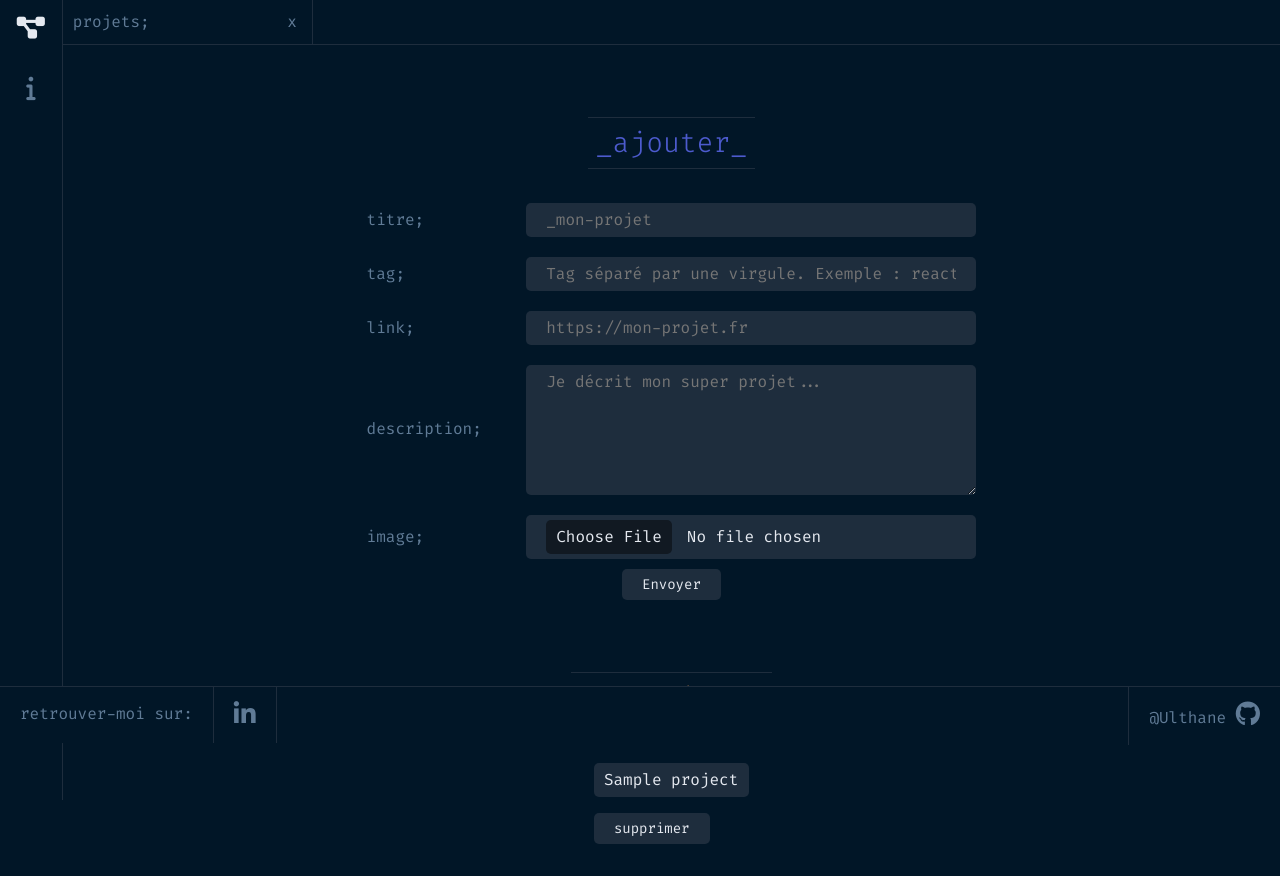
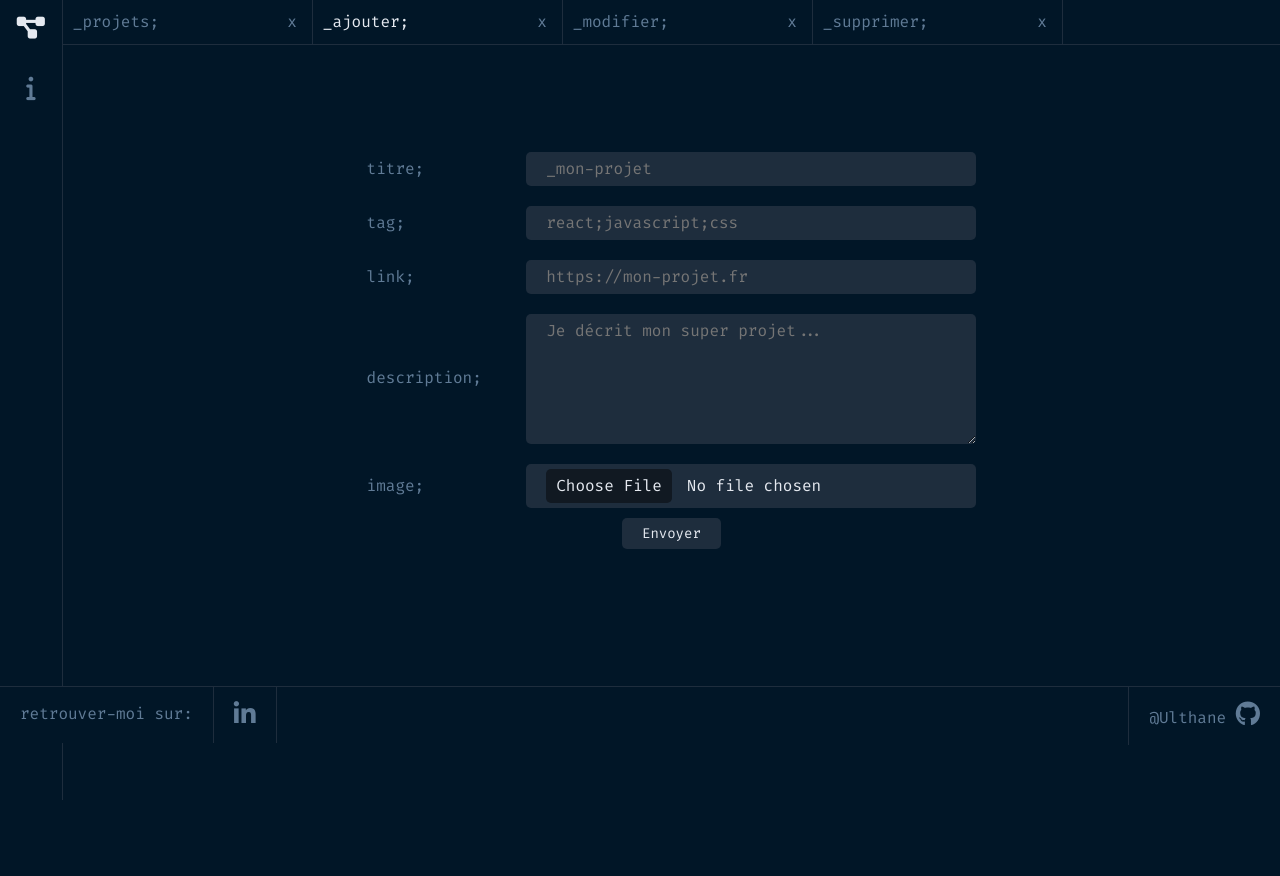
Before and after one commit to Ulthane/portfolio-code-design, a PHP site: page /index.php?page=admin&category-adm=pro_category&type=add in a window 1280 px wide. Shown: the part 57-933 px from the top of the page. After the commit the page ends 857 px from the top, so only its background shows below. Run offline with PHP 8.4, Linux system fonts and the light colour scheme; the visitor is signed in with stand-in values (Sample User, id 1); tables that the repository leaves empty or names only in its code hold one stand-in row (values such as "Sample post"); some libraries are stand-ins or nearby versions.

Commit message:
Update du code

```diff
--- a/controllers/controller.php
+++ b/controllers/controller.php
@@ -77,32 +77,15 @@
     // Controlleur pour la page d'administatrion
     function admin()
     {
-        $projectManager = new ProjectManager();
+        $categoryAdm = "_informations";
 
-        // On vérifie que la session est setter et qu'elle n'est pas vide,
-        // sinon on redirige vers le login
-        if (!isset($_SESSION['username']) || empty($_SESSION['username']))
+        if ($_GET['category-adm'] === "pro_category")
         {
-            header("location: index.php?page=login&error=1&message=Vous devez être connecté pour accéder à cette page.");
-            exit();
-        }
-
-        // Fonction pour effacer les sessions
-        LoginManager::getLogout();
-
-        // On vérifie si on a passer des champs, si oui on envoie le formulaire
-        if (isset($_POST['title']) && isset($_POST['description']) && isset($_POST['link']) && isset($_POST['tag']) && isset($_FILES['image']))
-        {
-            $projectManager->postProject($_POST);
-        }
-
-        // On vérifie qu'on a passer le paramètre delete ainsi qu'un id au format GET + POST
-        if (isset($_GET['delete']) && $_GET['delete'] == true)
-        {
-            $projectManager->deleteProject();
+            $categoryAdm = "_projets";
         }
 
         require('templates/navigation-admin.php');
+        require('templates/navigation-type.php');
 
         require('views/adminView.php');
         require('templates/base.php');
--- a/models/projectManager.php
+++ b/models/projectManager.php
@@ -10,6 +10,40 @@
         public function getProject()
         {
             return $this->_db->query("SELECT * FROM projects");
+        }
+
+        public function getProjectById()
+        {
+            $req = $this->_db->prepare("SELECT * FROM projects WHERE id = ?");
+            $req->execute([$_POST['selection']]);
+
+            while($res = $req->fetch())
+            {
+                return $res;
+            }
+        }
+
+        public function putProject()
+        {
+            // Déclaration des variables
+            $link = htmlspecialchars($_POST['link']);
+            $title = htmlspecialchars($_POST['title']);
+            $description = htmlspecialchars($_POST['description']);
+            $tag = htmlspecialchars($_POST['tag']);
+            $id = htmlspecialchars($_GET['modify']);
+
+            try
+            {
+                $req = $this->_db->prepare("UPDATE projects SET title = ?, description = ?, tag = ?, link = ? WHERE id = ?");
+                $req->execute([$title, $description, $tag, $link, $id]);
+
+                header("location: index.php?page=admin&category-adm=pro_category&type=modify&error=0&message=Mise à jour effectuée avec succès");
+            }
+            catch (Exception $e)
+            {
+                header("location: index.php?page=admin&category-adm=pro_category&type=modify&error=1&message=Mise à jour en base échoué - ".$e->getMessage());
+                exit();
+            }
         }
 
         public function postProject()
@@ -41,11 +75,11 @@
                 $req = $this->_db->prepare("INSERT INTO projects (title, description, image, tag, link) VALUES (?, ?, ?, ?, ?)");
                 $req->execute([$title, $description, $image, $tag, $link]);
 
-                header("location: index.php?page=admin&category-adm=pro_category&error=0&message=Insertion effectuée avec succès");
+                header("location: index.php?page=admin&category-adm=pro_category&type=add&error=0&message=Insertion effectuée avec succès");
             }
             catch (Exception $e)
             {
-                header("location: index.php?page=admin&category-adm=pro_category&error=1&message=Insertion en base échoué - ".$e->getMessage());
+                header("location: index.php?page=admin&category-adm=pro_category&type=add&error=1&message=Insertion en base échoué - ".$e->getMessage());
                 exit();
             }
 
@@ -65,7 +99,7 @@
                 {
                     if ($res['total'] <= 1)
                     {
-                        header("location: index.php?page=admin&category-adm=pro_category&error=1&message=Vous ne pouvez supprimer le dernier projet");
+                        header("location: index.php?page=admin&category-adm=pro_category&type=delete&error=1&message=Vous ne pouvez supprimer le dernier projet");
                         exit();
                     }
                 }
@@ -74,10 +108,12 @@
                 try {
                     $req = $this->_db->prepare("DELETE FROM projects WHERE id = ?");
                     $req->execute([$id]);
+
+                    header("location: index.php?page=admin&category-adm=pro_category&type=delete&error=0&message=Suppression effectuée avec succès !");
                 }
                 catch (Exception $e)
                 {
-                    header("location: index.php?page=admin&category-adm=pro_category&error=1&message=Erreur lors de la suppression - ".$e->getMessage());
+                    header("location: index.php?page=admin&category-adm=pro_category&type=delete&error=1&message=Erreur lors de la suppression - ".$e->getMessage());
                     exit();
                 }
             }
--- a/templates/header.php
+++ b/templates/header.php
@@ -12,8 +12,7 @@
                     <a class="text-light-blue mx-3" href="index.php?page=login">connexion</a>
                 <?php } else { ?>
                     <div class="d-flex align-items-center">
-                        <a class="text-light-blue m-0 mx-3" href="index.php?page=admin&category-adm=pro_category"><?= strtolower(str_replace(' ', '-', $_SESSION['username'])) ?></a>
-
+                        <a class="text-light-blue m-0 mx-3" href="index.php?page=admin&category-adm=pro_category&type=add"><?= strtolower(str_replace(' ', '-', $_SESSION['username'])) ?></a>
                         <form method="GET" action="index.php">
                             <input type="hidden" name="page" value="admin">
                             <button type="submit" name="logout" value="1">logout</button>
--- /dev/null
+++ b/templates/navigation-type.php
@@ -0,0 +1,18 @@
+<?php ob_start() ?>
+
+    <div class="d-flex border-bottom-custom w-100 select-content">
+        <div class="border-right-custom title d-flex justify-content-between">
+            <?= $categoryAdm ?>;
+        </div>
+        <div class="border-right-custom title d-flex justify-content-between">
+            <a class="<?php echo $_GET['type'] === "add" ? "text-light" : "text-light-blue" ?>" href="index.php?page=admin&category-adm=pro_category&type=add">_ajouter;</a>
+        </div>
+        <div class="border-right-custom title d-flex justify-content-between">
+            <a class="<?php echo $_GET['type'] === "modify" ? "text-light" : "text-light-blue" ?>" href="index.php?page=admin&category-adm=pro_category&type=modify">_modifier;</a>
+        </div>
+        <div class="border-right-custom title d-flex justify-content-between">
+            <a class="<?php echo $_GET['type'] === "delete" ? "text-light" : "text-light-blue" ?>" href="index.php?page=admin&category-adm=pro_category&type=delete">_supprimer;</a>
+        </div>
+    </div>
+
+<?php $navigationType = ob_get_clean() ?>
--- a/views/adminView.php
+++ b/views/adminView.php
@@ -1,129 +1,156 @@
-<?php $projects = $projectManager->getProject(); ob_start(); ?>
+<?php
+    // On initialise le manager pour les projets
+    $projectManager = new ProjectManager();
+
+    // On vérifie que la session est setter et qu'elle n'est pas vide,
+    // sinon on redirige vers le login
+    if (!isset($_SESSION['username']) || empty($_SESSION['username']))
+    {
+        header("location: index.php?page=login&error=1&message=Vous devez être connecté pour accéder à cette page.");
+        exit();
+    }
+
+    // Fonction statique pour effacer les sessions
+    LoginManager::getLogout();
+
+    // On vérifie si on a passer des champs, si oui on envoie le formulaire
+    if (isset($_POST['title']) && isset($_POST['description']) && isset($_POST['link']) && isset($_POST['tag']) && isset($_FILES['image']))
+    {
+        $projectManager->postProject($_POST);
+    }
+
+    // On vérifie qu'on a passer le paramètre delete ainsi qu'un id au format GET + POST
+    if (isset($_GET['delete']) && $_GET['delete'] == 1)
+    {
+        $projectManager->deleteProject();
+    }
+
+    // Récupère tout les projets
+    if ($_GET['category-adm'] === "pro_category")
+    {
+        $categoryAdm = "_projets";
+        $projects = $projectManager->getProject();
+    }
+
+    // Section modifier, chargement du projet défini
+    if (isset($_POST['selection']) && !empty($_POST['selection']))
+    {
+        $selectedProject = $projectManager->getProjectById();
+    }
+
+    if (isset($_GET['modify']))
+    {
+        if (isset($_POST['title']) && isset($_POST['tag']) && isset($_POST['link']) && isset($_POST['description']))
+        {
+            $projectManager->putProject();
+        }
+    }
+
+    ob_start();
+?>
+
 
 <div class="h-100 d-flex section-central">
     <!-- Section qui affiche la navigation -->
     <?= $navigation ?>
+    <section class="d-flex flex-column align-items-center h-100 w-100">
 
-    <section class="d-flex flex-column align-items-center h-100 w-100">
+    <!-- ************************************* -->
+    <!-- TRAITEMENT DE LA SECTION PRO_CAREGORY -->
+    <!-- ************************************* -->
+
     <?php if ($_GET['category-adm'] === "pro_category") { ?>
-            <!-- Zone de titre -->
-            <div class="border-bottom-custom w-100 select-content">
-                <div class="border-right-custom title d-flex justify-content-between">
-                    projets;
-                </div>
-            </div>
+        <!-- Zone de navigation supérieure -->
+        <?= $navigationType ?>
 
-            <!-- Contenu de la page -->
-            <div class="mt-5 d-flex flex-column align-items-center">
-                <h3 class="text-info m-4 border-top-custom border-bottom-custom p-2">_ajouter_</h3>
+        <!-- Contenu de la page -->
+        <div class="d-flex flex-column align-items-center justify-content-center h-75">
 
-                <form class="d-flex flex-column align-items-center" action="index.php?page=admin&category-adm=pro_category" method="POST" enctype="multipart/form-data">
-
+            <!-- SECTION ADD -->
+            <?php if ($_GET['type'] === "add") { ?>
+            <form class="d-flex flex-column align-items-center" action="index.php?page=admin&category-adm=pro_category&type=add" method="POST" enctype="multipart/form-data">
                     <div>
                         <label for="title">titre;</label>
                         <input id="title" type="text" name="title" placeholder="_mon-projet">
                     </div>
-
                     <div>
                         <label for="tag">tag;</label>
-                        <input id="tag" type="text" name="tag" placeholder="Tag séparé par une virgule. Exemple : react,javascript,css">
+                        <input id="tag" type="text" name="tag" placeholder="react;javascript;css">
                     </div>
-
                     <div>
                         <label for="link">link;</label>
                         <input id="link" type="text" name="link" placeholder="https://mon-projet.fr">
                     </div>
-
                     <div>
                         <label for="description">description;</label>
                         <textarea id="description" rows="5" name="description" placeholder="Je décrit mon super projet..."></textarea>
                     </div>
-
                     <div>
                         <label for="image">image;</label>
                         <input id="image" type="file" name="image">
                     </div>
+                    <button type="submit">Envoyer</button>
+            </form>
 
-                    <button type="submit">Envoyer</button>
+
+            <!-- SECTION MODIFY -->
+            <?php } else if ($_GET['type'] === "modify") { ?>
+                <form class="d-flex flex-column align-items-center" action="index.php?page=admin&category-adm=pro_category&type=modify" method="POST">
+                    <select id="selection" name="selection">
+                    <?php while ($res = $projects->fetch()) { ?>
+                        <option value="<?= $res['id']; ?>"><?= $res['title']; ?></option>
+                    <?php } ?>
+                    </select>
+                    <button class="d-block my-3" type="submit">charger</button>
                 </form>
-            </div>
 
-            <div class="mt-5 d-flex flex-column align-items-center">
-                <h3 class="text-primary m-4 border-top-custom border-bottom-custom p-2">_supprimer_</h3>
-
-                <form class="m-3" method="POST" action="index.php?page=admin&category-adm=pro_category&delete=true">
-                    <select id="choice" name="choice">
-                        <?php while ($res = $projects->fetch()) { ?>
-                            <option value="<?= $res['id']; ?>"><?= $res['title']; ?></option>
-                        <?php } ?>
-                    </select>
-                    <button class="d-block my-3" type="submit">supprimer</button>
-                </form>
-            </div>
-
-            <?php } else { ?>
-                <!-- Zone de titre -->
-                <div class="border-bottom-custom w-100 select-content">
-                <div class="border-right-custom title d-flex justify-content-between">
-                    informations;
-                </div>
-            </div>
-
-            <!-- Contenu de la page -->
-            <div class="mt-5 d-flex flex-column align-items-center">
-                <h3 class="text-info m-4 border-top-custom border-bottom-custom p-2">_ajouter_</h3>
-
-                <form class="d-flex flex-column align-items-center" action="index.php?page=admin&category-adm=pro_category" method="POST" enctype="multipart/form-data">
-
+                <?php if (isset($_POST['selection']) && !empty($_POST['selection'])) { ?>
+                <form class="d-flex flex-column align-items-center" action="<?php echo "index.php?page=admin&category-adm=pro_category&type=modify&modify=".$_POST['selection']  ?>"method="POST" enctype="multipart/form-data">
                     <div>
                         <label for="title">titre;</label>
-                        <input id="title" type="text" name="title" placeholder="_mon-projet">
+                        <input id="title" type="text" name="title" value="<?= $selectedProject['title'] ?>" placeholder="_mon-projet">
                     </div>
-
                     <div>
                         <label for="tag">tag;</label>
-                        <input id="tag" type="text" name="tag" placeholder="Tag séparé par une virgule. Exemple : react,javascript,css">
+                        <input id="tag" type="text" name="tag" value="<?= $selectedProject['tag'] ?>" placeholder="Tag séparé par une virgule. Exemple : react,javascript,css">
                     </div>
-
                     <div>
                         <label for="link">link;</label>
-                        <input id="link" type="text" name="link" placeholder="https://mon-projet.fr">
+                        <input id="link" type="text" name="link" value="<?= $selectedProject['link'] ?>" placeholder="https://mon-projet.fr">
                     </div>
-
                     <div>
                         <label for="description">description;</label>
-                        <textarea id="description" rows="5" name="description" placeholder="Je décrit mon super projet..."></textarea>
+                        <textarea id="description" rows="5" name="description" placeholder="Je décrit mon super projet..."><?= $selectedProject['description'] ?></textarea>
                     </div>
+                    <button type="submit">Modifier</button>
+                </form>
+                <?php } else { ?>
+                    <h3 class="text-info">selectionner un projet</h3>
+                <?php } ?>
 
-                    <div>
-                        <label for="image">image;</label>
-                        <input id="image" type="file" name="image">
-                    </div>
 
-                    <button type="submit">Envoyer</button>
-                </form>
+            <!-- SECTION DELETE -->
+            <?php } else if ($_GET['type'] === "delete") { ?>
+            <form class="d-flex flex-column align-items-center" method="POST" action="index.php?page=admin&category-adm=pro_category&type=delete&delete=1">
+                <select id="choice" name="choice">
+                    <?php while ($res = $projects->fetch()) { ?>
+                        <option value="<?= $res['id']; ?>"><?= $res['title']; ?></option>
+                    <?php } ?>
+                </select>
+                <button class="d-block my-3" type="submit">supprimer</button>
+            </form>
+            <?php } ?>
+        </div>
+
+        <!-- GESTION DES ERREURS -->
+        <?php if (isset($_GET['error'])) { ?>
+            <div class="d-flex justify-content-center mt-5">
+                <p class="<?php echo $_GET['error'] == 0 ? "text-success fs-bold" : "text-danger fs-bold"?>"><?= $_GET['message'] ?></p>
             </div>
+        <?php } ?>
+    <?php } ?>
 
-            <div class="mt-5 d-flex flex-column align-items-center">
-                <h3 class="text-primary m-4 border-top-custom border-bottom-custom p-2">_supprimer_</h3>
-
-                <form class="m-3" method="POST" action="index.php?page=admin&category-adm=pro_category&delete=true">
-                    <select id="choice" name="choice">
-                        <?php while ($res = $projects->fetch()) { ?>
-                            <option value="<?= $res['id']; ?>"><?= $res['title']; ?></option>
-                        <?php } ?>
-                    </select>
-                    <button class="d-block my-3" type="submit">supprimer</button>
-                </form>
-            </div>
-            <?php } ?>
-
-            <?php if (isset($_GET['error'])) { ?>
-                <div class="d-flex justify-content-center mt-5">
-                    <p class="<?php echo $_GET['error'] == 0 ? "text-success fs-bold" : "text-danger fs-bold"?>"><?= $_GET['message'] ?></p>
-                </div>
-            </section>
-    <?php } ?>
+    </section>
 </div>
 
 <?php $content = ob_get_clean() ?>
```
Also changed, not shown: models/contactManager.php (added, +32 -0 lines), views/contactView.php (+27 -6 lines).
